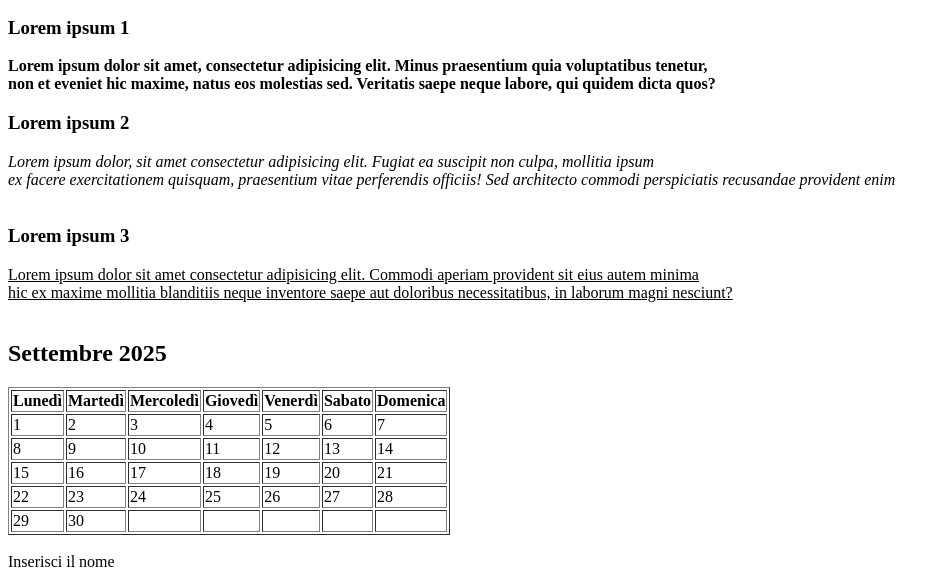
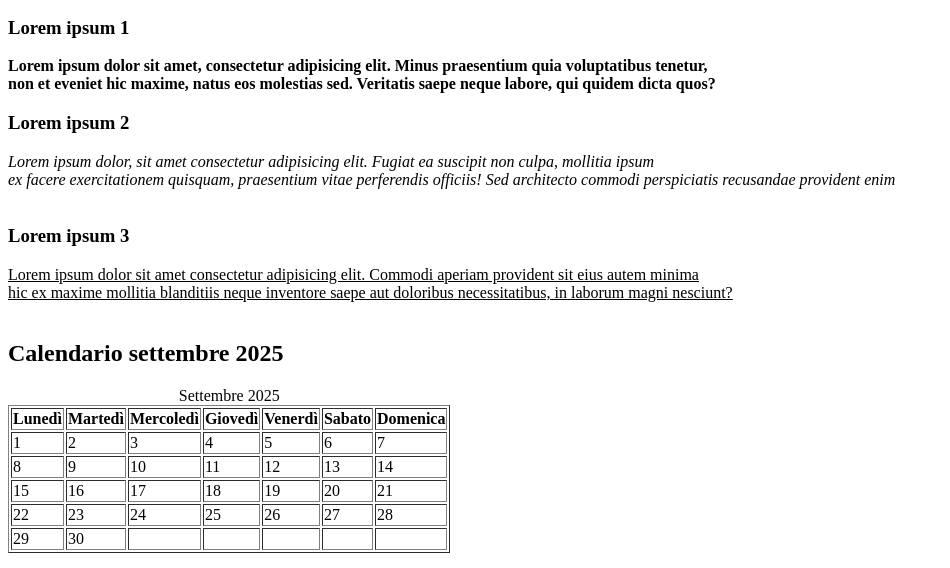
Before and after one commit to fedezul/esercizio-02-09, a plain HTML site: page index.html in a window 1280 px wide. Shown: the part 198-766 px from the top of the page, without its empty margins (0-950 px from the left). Drawn offline with Linux system fonts and the light colour scheme.

Commit message:
add: table caption

```diff
--- a/index.html
+++ b/index.html
@@ -57,8 +57,9 @@
         </section>
         <br>
         <section id="section2">
-            <h2>Settembre 2025</h2>
+            <h2>Calendario settembre 2025</h2>
             <table border="1">
+                <caption>Settembre 2025</caption>
                 <tr>
                     <th>Lunedì</th>
                     <th>Martedì</th>
```
